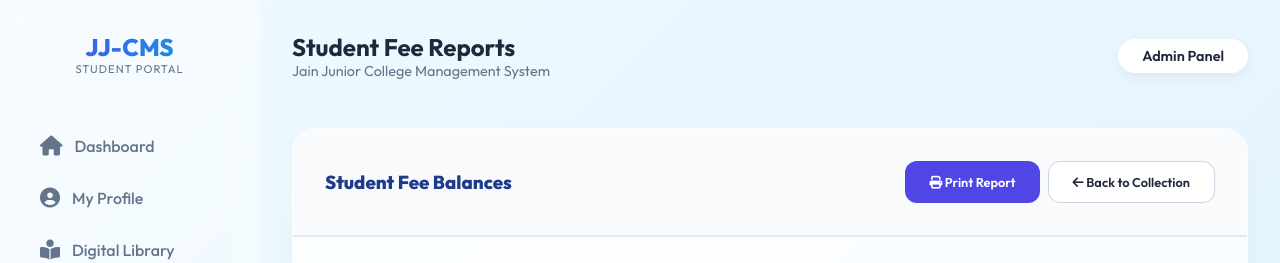
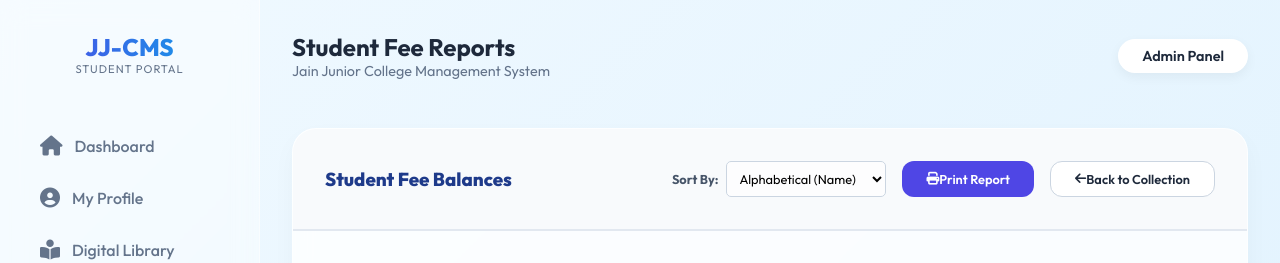
Before and after one commit to jain-junior-college/JJC-Webapp, a Flask app: template templates/fees/report.html in a window 1280 px wide. Shown: the top 263 px of the page. Run offline with Flask 3, Linux system fonts and the light colour scheme; the template is opened without the code that fills it, so the values that code supplies are empty; the visitor is signed in with stand-in values (Sample User, id 1); some libraries are stand-ins or nearby versions.

Commit message:
feat: add sort by student name and ID options in reports

```diff
--- a/app.py
+++ b/app.py
@@ -834,6 +834,7 @@ def attendance_report():
     date_str = request.args.get('date', datetime.utcnow().strftime('%Y-%m-%d'))
     student_id = request.args.get('student_id')
     class_id = request.args.get('class_id')
+    sort_by = request.args.get('sort_by', 'name')
 
     attendance_date = datetime.strptime(date_str, '%Y-%m-%d').date()
 
@@ -841,7 +842,15 @@ def attendance_report():
     stats = {}
 
     if report_type == 'daily':
-        report_data = Attendance.query.filter_by(date=attendance_date).all()
+        query = Attendance.query.filter_by(date=attendance_date).join(Student)
+        if class_id:
+            query = query.filter(Student.class_id == class_id)
+
+        if sort_by == 'student_id':
+            report_data = query.order_by(Student.student_id).all()
+        else:
+            report_data = query.order_by(Student.name).all()
+
         # Calculate Class summary
         if class_id:
             total_students = Student.query.filter_by(class_id=class_id).count()
@@ -873,7 +882,8 @@ def attendance_report():
                           students=students,
                           classes=classes,
                           stats=stats,
-                          date_str=date_str)
+                          date_str=date_str,
+                          sort_by=sort_by)
 
 @app.route('/attendance/early-exit/<int:id>', methods=['POST'])
 @staff_required
@@ -989,7 +999,12 @@ def fee_receipt(id):
 @app.route('/fees/report')
 @staff_required
 def fee_report():
-    students = Student.query.all()
+    sort_by = request.args.get('sort_by', 'name')
+    if sort_by == 'student_id':
+        students = Student.query.order_by(Student.student_id).all()
+    else:
+        students = Student.query.order_by(Student.name).all()
+
     student_data = []
     for s in students:
         total_paid = sum(f.amount_paid for f in s.fees)
@@ -1000,7 +1015,7 @@ def fee_report():
             'balance': balance,
             'installments': s.installments_allowed
         })
-    return render_template('fees/report.html', student_data=student_data)
+    return render_template('fees/report.html', student_data=student_data, sort_by=sort_by)
 
 # Academic Routes
 @app.route('/academics')
@@ -1056,6 +1071,7 @@ def consolidated_report():
 
     selected_class_id = request.args.get('class_id', type=int)
     selected_stream_id = request.args.get('stream_id', type=int)
+    sort_by = request.args.get('sort_by', 'name')
 
     report_data = []
     subjects = []
@@ -1065,7 +1081,11 @@ def consolidated_report():
     if selected_class_id and selected_stream_id:
         class_obj = AcademicClass.query.get(selected_class_id)
         stream_obj = Stream.query.get(selected_stream_id)
-        students = Student.query.filter_by(class_id=selected_class_id, stream_id=selected_stream_id).order_by(Student.name).all()
+        query = Student.query.filter_by(class_id=selected_class_id, stream_id=selected_stream_id)
+        if sort_by == 'student_id':
+            students = query.order_by(Student.student_id).all()
+        else:
+            students = query.order_by(Student.name).all()
         subjects = Subject.query.filter_by(stream_id=selected_stream_id).all()
 
         for student in students:
@@ -1095,7 +1115,7 @@ def consolidated_report():
     return render_template('academics/consolidated.html', classes=classes, streams=streams,
                            selected_class_id=selected_class_id, selected_stream_id=selected_stream_id,
                            class_obj=class_obj, stream_obj=stream_obj,
-                           subjects=subjects, report_data=report_data)
+                           subjects=subjects, report_data=report_data, sort_by=sort_by)
 
 
 # --- Test Scheduler Module ---
@@ -1266,10 +1286,16 @@ def test_analysis(test_id):
     stats['min_marks'] = min(obtained_marks) if obtained_marks else 0
     stats['avg_marks'] = (sum(obtained_marks) / len(obtained_marks)) if obtained_marks else 0
 
-    # Sort students by marks desc
-    sorted_marks = sorted(marks, key=lambda x: x.marks_obtained, reverse=True)
-
-    return render_template('academics/test_analysis.html', test=test, stats=stats, sorted_marks=sorted_marks)
+    sort_by = request.args.get('sort_by', 'rank')
+    # Sort students by selected order
+    if sort_by == 'student_id':
+        sorted_marks = sorted(marks, key=lambda x: x.student.student_id)
+    elif sort_by == 'name':
+        sorted_marks = sorted(marks, key=lambda x: x.student.name.lower())
+    else:
+        sorted_marks = sorted(marks, key=lambda x: x.marks_obtained, reverse=True)
+
+    return render_template('academics/test_analysis.html', test=test, stats=stats, sorted_marks=sorted_marks, sort_by=sort_by)
 
 # --- Timetable Module ---
 
--- a/templates/fees/report.html
+++ b/templates/fees/report.html
@@ -19,9 +19,16 @@
 
     <div style="background: #f8fafc; padding: 2rem; border-bottom: 2px solid #e2e8f0; display: flex; justify-content: space-between; align-items: center;" class="screen-header">
         <h3 style="margin: 0; font-weight: 800; color: #1e3a8a;">Student Fee Balances</h3>
-        <div style="display: flex; gap: 0.5rem;" class="no-print">
-            <button onclick="window.print()" class="btn btn-primary" style="font-size: 0.8rem;"><i class="fas fa-print"></i> Print Report</button>
-            <a href="{{ url_for('collect_fees') }}" class="btn" style="background: white; border: 1px solid #cbd5e1; font-size: 0.8rem; color: #1e293b; text-decoration: none;"><i class="fas fa-arrow-left"></i> Back to Collection</a>
+        <div style="display: flex; gap: 1rem; align-items: center;" class="no-print">
+            <form method="GET" style="display: flex; align-items: center; gap: 0.5rem; margin: 0;" id="sortForm">
+                <label style="font-size: 0.8rem; font-weight: 700; color: #475569; margin: 0; white-space: nowrap;">Sort By:</label>
+                <select name="sort_by" class="form-control" style="font-size: 0.8rem; padding: 0.25rem 0.5rem; height: 36px; width: 160px; border-radius: 5px; border: 1px solid #cbd5e1;" onchange="this.form.submit();">
+                    <option value="name" {% if sort_by == 'name' %}selected{% endif %}>Alphabetical (Name)</option>
+                    <option value="student_id" {% if sort_by == 'student_id' %}selected{% endif %}>Student ID</option>
+                </select>
+            </form>
+            <button onclick="window.print()" class="btn btn-primary" style="font-size: 0.8rem; height: 36px; display: flex; align-items: center;"><i class="fas fa-print"></i> Print Report</button>
+            <a href="{{ url_for('collect_fees') }}" class="btn" style="background: white; border: 1px solid #cbd5e1; font-size: 0.8rem; color: #1e293b; text-decoration: none; height: 36px; display: inline-flex; align-items: center; box-sizing: border-box; justify-content: center;"><i class="fas fa-arrow-left"></i> Back to Collection</a>
         </div>
     </div>
 
```
Also changed, not shown: templates/academics/consolidated.html (+7 -0 lines), templates/academics/test_analysis.html (+11 -1 lines), templates/attendance/report.html (+8 -0 lines).
